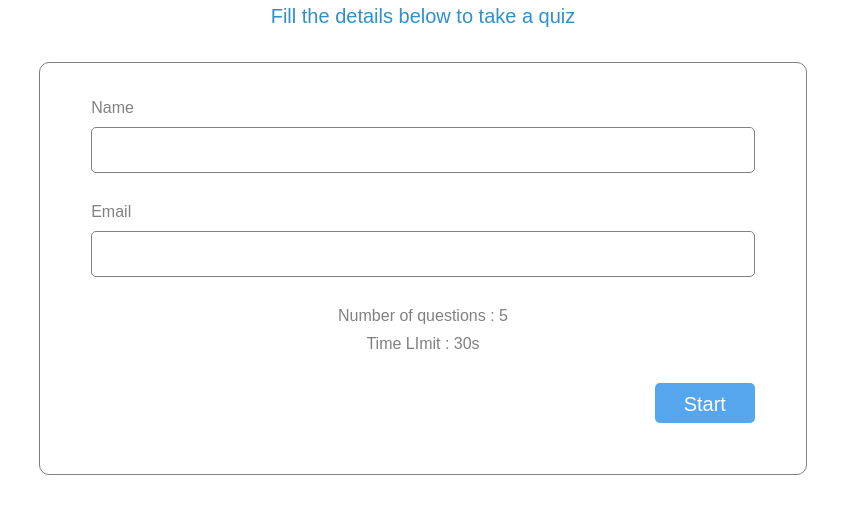
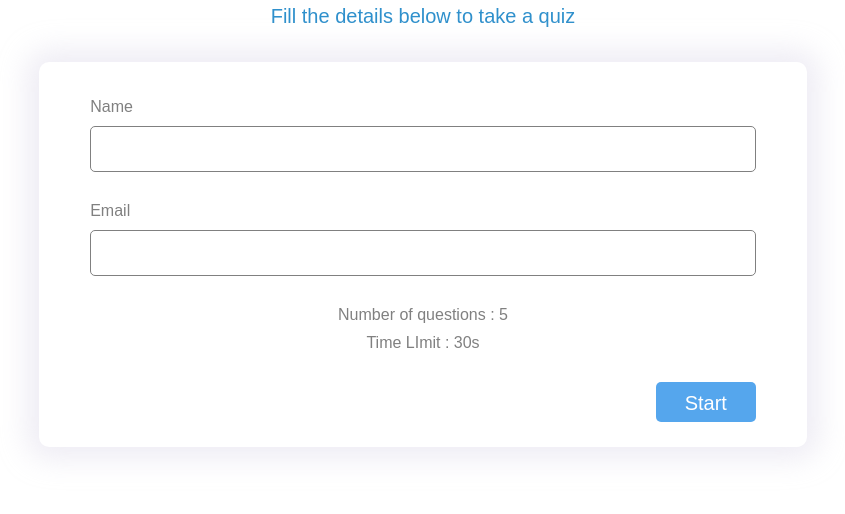
Before and after one commit to vini4013/quiz_system, a plain HTML site: page index.htm in a window 1280 px wide. Shown: the part 100-614 px from the top of the page, without its empty margins (217-1062 px from the left). Drawn offline with Linux system fonts and the light colour scheme.

```diff
--- a/quiz.css
+++ b/quiz.css
@@ -7,6 +7,8 @@
 	color: grey;
 	font-family: sans-serif;
 	font-weight: 300;
+
+
 }
 input{
 	font-size: 30px;
@@ -124,12 +126,16 @@
 
 .b-1{
 	border-radius: 10px;
-	border: 1px solid grey;
+	border: 0px solid grey;
+	box-shadow: 5px 10px #e8eaed;
+	box-shadow: 0px 0px 29px 12px rgba(231,228,240,0.7);
 }
 
 .contentBox{
 	padding:4%;
 	padding-top: 2%;
+	padding-bottom: 2%;
+	background-color: #ffffff;
 }
 #queBox{
 	display:  none;
```
Also changed, not shown: back1.jpg (added).
